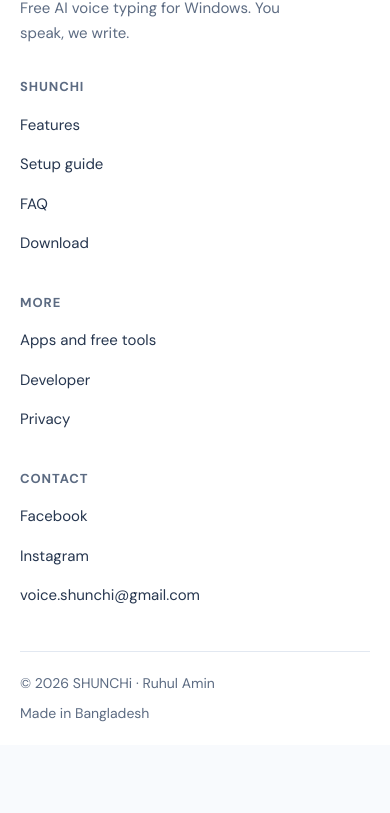
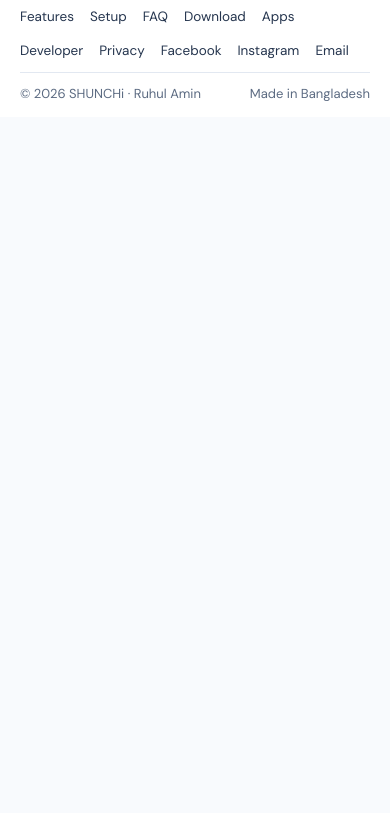
Before and after one commit to theruhulaamin/SHUNCHi_Repo_GitHub, a plain HTML site: page site/apps/index.html in a window 390 px wide. Shown: the part 8931-9744 px from the top of the page. After the commit the page ends 9116 px from the top, so only its background shows below. Drawn offline with Linux system fonts and the light colour scheme; a web font is replaced by a local one.

Commit message:
Compact footer on mobile and desktop
Co-Authored-By: Claude Sonnet 5.5 <noreply@anthropic.com>
Claude-Session: https://claude.ai/code/session_0139MBpskzAfZ7161gfYDkT8

```diff
--- a/site/apps/index.html
+++ b/site/apps/index.html
@@ -61,23 +61,11 @@
 </main>
 <footer class="site-footer">
   <div class="wrap">
-    <div class="foot-grid">
-      <div><img src="../assets/shunchi-logo.png" alt="SHUNCHi" width="90" height="34">
-        <p><span class="en">Free AI voice typing for Windows. You speak, we write.</span><span class="bn">উইন্ডোজের জন্য ফ্রি এআই ভয়েস টাইপিং। আপনি বলুন, আমরা লিখি।</span></p></div>
-      <div><h4>SHUNCHi</h4><ul>
-        <li><a href="../index.html#features"><span class="en">Features</span><span class="bn">সুবিধা</span></a></li>
-        <li><a href="../index.html#setup"><span class="en">Setup guide</span><span class="bn">সেটআপ গাইড</span></a></li>
-        <li><a href="../index.html#faq"><span class="en">FAQ</span><span class="bn">প্রশ্নোত্তর</span></a></li>
-        <li><a href="../download/index.html"><span class="en">Download</span><span class="bn">ডাউনলোড</span></a></li></ul></div>
-      <div><h4><span class="en">More</span><span class="bn">আরও</span></h4><ul>
-        <li><a href="../apps/index.html"><span class="en">Apps and free tools</span><span class="bn">অ্যাপ ও ফ্রি টুল</span></a></li>
-        <li><a href="../index.html#developer"><span class="en">Developer</span><span class="bn">ডেভেলপার</span></a></li>
-        <li><a href="../privacy.html"><span class="en">Privacy</span><span class="bn">গোপনীয়তা</span></a></li></ul></div>
-      <div><h4><span class="en">Contact</span><span class="bn">যোগাযোগ</span></h4><ul>
-        <li><a href="https://www.facebook.com/voice.shunchi" rel="noopener">Facebook</a></li>
-        <li><a href="https://www.instagram.com/voice.shunchi/" rel="noopener">Instagram</a></li>
-        <li><a href="mailto:voice.shunchi@gmail.com">voice.shunchi@gmail.com</a></li></ul></div>
+    <div class="foot-top">
+      <img src="../assets/shunchi-logo.png" alt="SHUNCHi" width="90" height="34">
+      <p><span class="en">Free AI voice typing for Windows. You speak, we write.</span><span class="bn">উইন্ডোজের জন্য ফ্রি এআই ভয়েস টাইপিং। আপনি বলুন, আমরা লিখি।</span></p>
     </div>
+    <nav class="foot-links" aria-label="Footer"><a href="../index.html#features"><span class="en">Features</span><span class="bn">সুবিধা</span></a><a href="../index.html#setup"><span class="en">Setup</span><span class="bn">সেটআপ</span></a><a href="../index.html#faq"><span class="en">FAQ</span><span class="bn">প্রশ্নোত্তর</span></a><a href="../download/index.html"><span class="en">Download</span><span class="bn">ডাউনলোড</span></a><a href="../apps/index.html"><span class="en">Apps</span><span class="bn">অ্যাপ ও টুল</span></a><a href="../index.html#developer"><span class="en">Developer</span><span class="bn">ডেভেলপার</span></a><a href="../privacy.html"><span class="en">Privacy</span><span class="bn">গোপনীয়তা</span></a><a href="https://www.facebook.com/voice.shunchi" rel="noopener">Facebook</a><a href="https://www.instagram.com/voice.shunchi/" rel="noopener">Instagram</a><a href="mailto:voice.shunchi@gmail.com">Email</a></nav>
     <div class="legal"><span>© <span id="year">2026</span> SHUNCHi · Ruhul Amin</span>
       <span><span class="en">Made in Bangladesh</span><span class="bn">বাংলাদেশে তৈরি</span></span></div>
   </div>
--- a/site/assets/site.css
+++ b/site/assets/site.css
@@ -347,3 +347,20 @@ html[lang="bn"] .foot-grid h4{text-transform:none;letter-spacing:0;font-size:14p
 @media (max-width:360px){.hero h1{font-size:38px}.rules li{flex-basis:86%}.tabbar a{font-size:10px}}
 .hero-grid>*,.setup>*,.dev>*,.foot-grid>*,.rules li,.app-row>*{min-width:0}
 @media (max-width:900px){main,.wrap{max-width:100vw}.pills,.rules,#tool-grid .tools,.chips{max-width:100vw}}
+
+/* ---------- compact footer ---------- */
+.site-footer{padding:22px 0 16px;margin-top:16px}
+.foot-top{display:flex;align-items:center;gap:14px;flex-wrap:wrap}
+.foot-top img{height:28px;width:auto;background:var(--logo-bg,transparent);padding:2px 6px;border-radius:8px;margin-left:-6px}
+.foot-top p{color:var(--muted);font-size:14px;margin:0}
+.foot-links{display:flex;flex-wrap:wrap;gap:2px 18px;margin:12px 0 10px}
+.foot-links a{color:var(--text);font-size:14px;padding:5px 0;min-height:32px;display:inline-flex;align-items:center}
+.foot-links a:hover{color:var(--accent)}
+.site-footer .legal{padding-top:10px;margin-top:0;font-size:13px}
+@media (max-width:900px){
+  .site-footer{padding:16px 0 12px;margin-top:4px}
+  .foot-top p{flex-basis:100%;font-size:13px}
+  .foot-links{gap:0 16px;margin:6px 0 4px}
+  .foot-links a{font-size:13.5px;min-height:34px}
+}
+@media (max-width:900px){.site-footer .legal{flex-direction:row;justify-content:space-between;gap:4px 12px}}
```
Also changed, not shown: site/404.html (+4 -16 lines), site/apps/_template.html (+4 -16 lines), site/download/index.html (+4 -16 lines), site/index.html (+4 -16 lines), site/privacy.html (+4 -16 lines).
